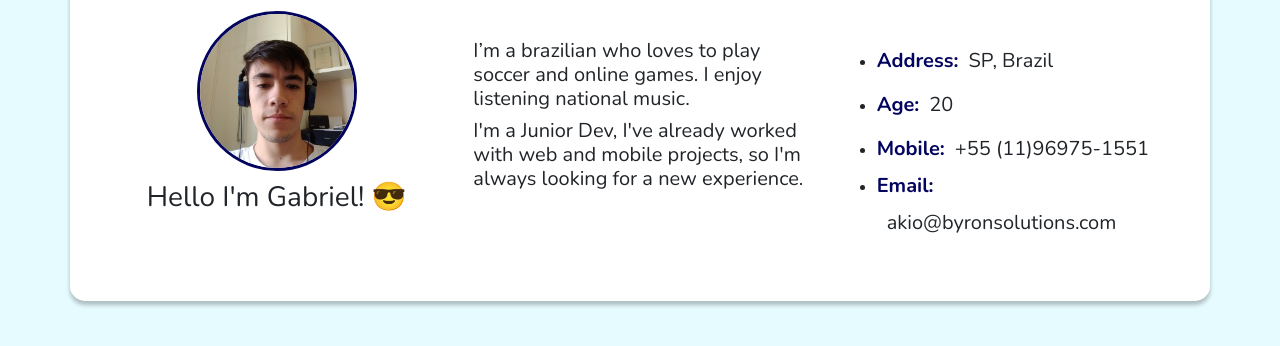
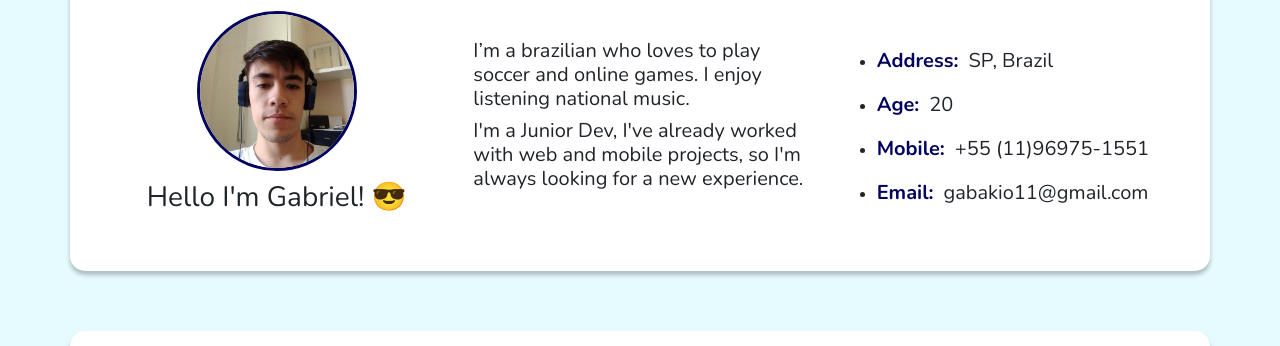
Before and after one commit to GabrielOnohara/GabrielOnohara.github.io, a plain HTML site: page index.html in a window 1280 px wide. Shown: the part 273-619 px from the top of the page. Drawn offline with nearby package versions, Linux system fonts and the light colour scheme.

Commit message:
Update index.html

```diff
--- a/index.html
+++ b/index.html
@@ -108,7 +108,7 @@
               <li><span>Address:</span><h5> SP, Brazil</h5></li>
               <li><span>Age:</span><h5> 20</h5></li>
               <li><span>Mobile:</span><h5> +55 (11)96975-1551</h5></li>
-              <li><span>Email:</span><h5> akio@byronsolutions.com</h5></li>
+              <li><span>Email:</span><h5> gabakio11@gmail.com</h5></li>
             </ul>
           </div>
         </div>
```
